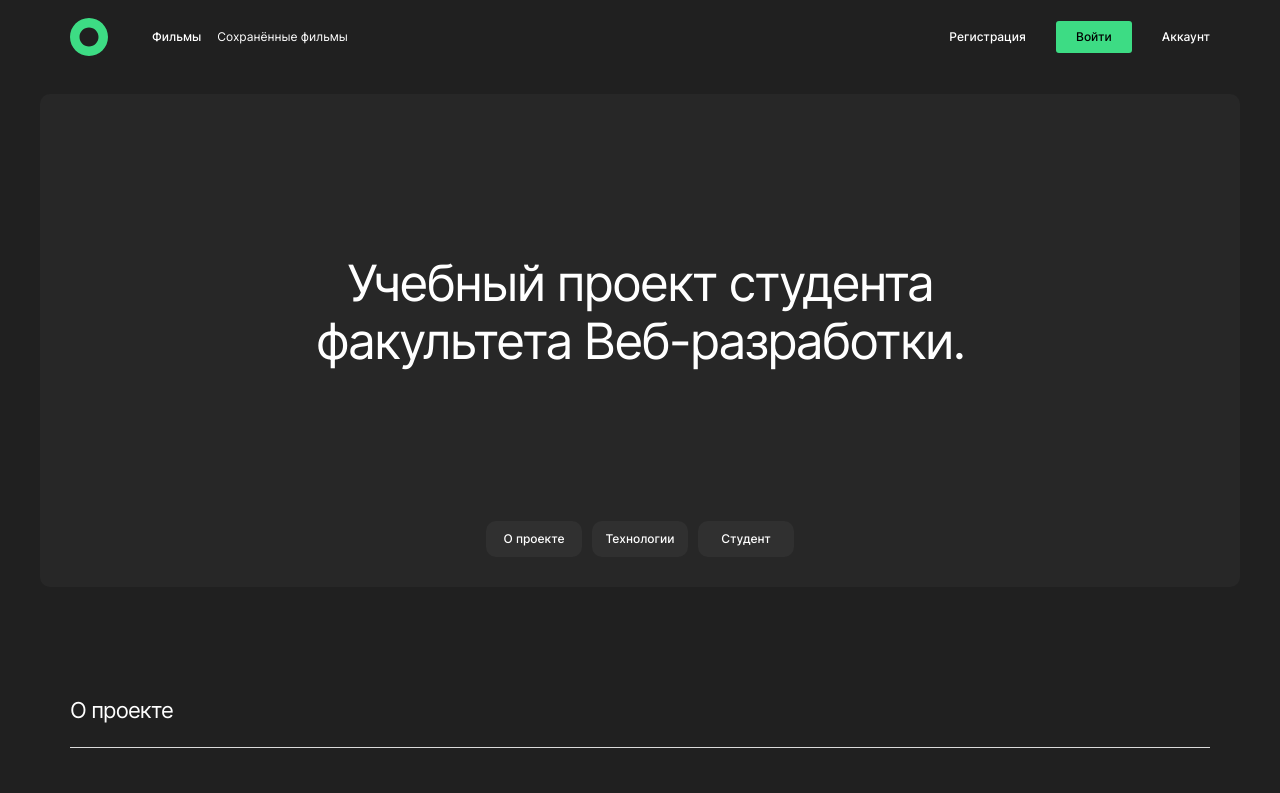
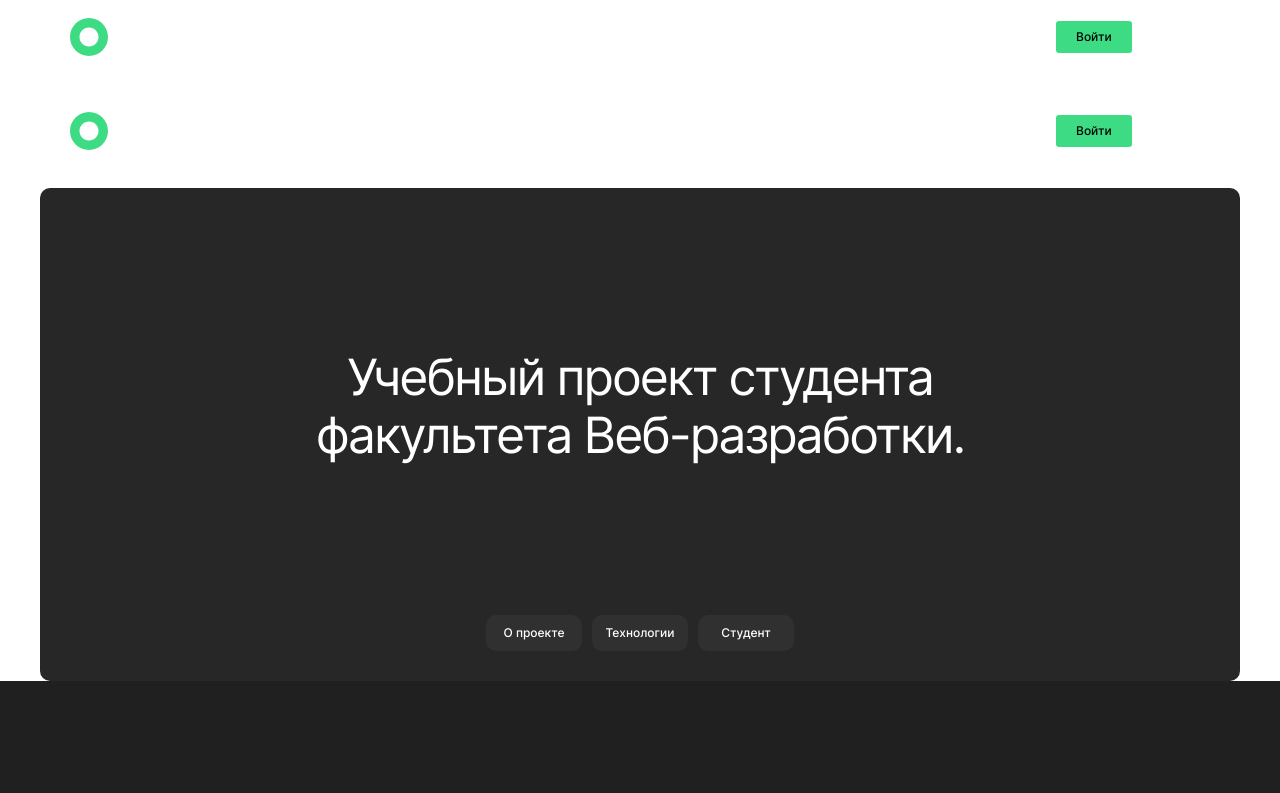
Before and after one commit to dvsolodov/movies-explorer-frontend, a React (Create React App) app: page / in a window 1280 px wide. Shown: the top 793 px of the page. Built offline with nearby package versions, Linux system fonts and the light colour scheme.

Commit message:
feat: add Header and Footer in App

```diff
--- a/src/components/App/App.css
+++ b/src/components/App/App.css
@@ -1,9 +1,8 @@
 .app {
-  margin: 0;
+  margin: 0 auto;
   padding: 0;
-  width: 100%;
+  width: 1280px;
   height: auto;
-  font-family: 'Inter';
+  font-family: 'Inter', sans-serif;
   font-style: normal;
-  background: #202020;
 }
--- a/src/components/App/App.js
+++ b/src/components/App/App.js
@@ -7,28 +7,25 @@ import Profile from '../Profile/Profile';
 import Login from '../Login/Login';
 import Register from '../Register/Register';
 import NotFound from '../NotFound/NotFound';
+import Header from '../Header/Header';
+import Footer from '../Footer/Footer';
 
 function App() {
   return (
     <div className="app">
+      <Header />
+
       <Routes>
-
         <Route path="/" element={<Main />} />
-
         <Route path="/movies" element={<Movies />} />
-
         <Route path="/saved-movies" element={<SavedMovies />} />
-
         <Route path="/profile" element={<Profile />} />
-
         <Route path="/signin" element={<Login />} />
-
         <Route path="/signup" element={<Register />} />
-
         <Route path="*" element={<NotFound />} />
-
       </Routes>
 
+      <Footer />
     </div>
   );
 }
```
